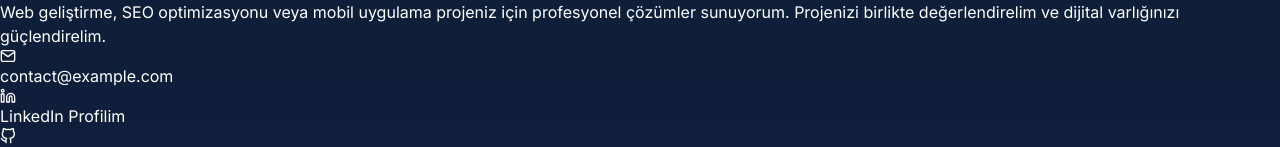
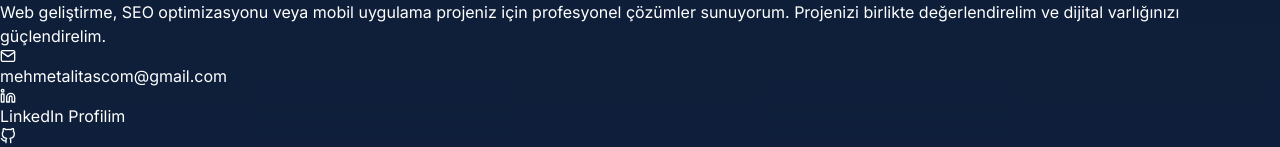
Before and after one commit to mhmtalitas/myportfolio, a Next.js app: page / in a window 1280 px wide. Shown: the part 800-947 px from the top of the page. Built offline with nearby package versions, Linux system fonts and the light colour scheme; no server answers.

Commit message:
Feat: Add English translations for LinkedIn and GitHub profile text

```diff
--- a/src/app/page.tsx
+++ b/src/app/page.tsx
@@ -144,13 +144,13 @@ export default function Home() {
                 variants={fadeInUp}
                 className="flex justify-center md:justify-start space-x-8"
               >
-                <a href="#" className="text-3xl hover:text-teal-300 transition-all duration-300 hover:scale-110">
+                <a href="https://github.com/mhmtalitas" target="_blank" rel="noopener noreferrer" className="text-3xl hover:text-teal-300 transition-all duration-300 hover:scale-110">
                   <FiGithub />
                 </a>
-                <a href="#" className="text-3xl hover:text-teal-300 transition-all duration-300 hover:scale-110">
+                <a href="https://www.linkedin.com/in/mehmet-ali-ta%C5%9F-1b647b279/" target="_blank" rel="noopener noreferrer" className="text-3xl hover:text-teal-300 transition-all duration-300 hover:scale-110">
                   <FiLinkedin />
                 </a>
-                <a href="#" className="text-3xl hover:text-teal-300 transition-all duration-300 hover:scale-110">
+                <a href="mailto:mehmetalitascom@gmail.com" className="text-3xl hover:text-teal-300 transition-all duration-300 hover:scale-110">
                   <FiMail />
                 </a>
               </motion.div>
@@ -386,26 +386,26 @@ export default function Home() {
               >
                 <div className="flex items-center space-x-4">
                   <FiMail className="text-teal-300 text-xl" />
-                  <a href="mailto:contact@example.com" className="text-gray-400 hover:text-teal-300 transition-colors duration-300">
-                    contact@example.com
+                  <a href="mailto:mehmetalitascom@gmail.com" className="text-gray-400 hover:text-teal-300 transition-colors duration-300">
+                    mehmetalitascom@gmail.com
                   </a>
                 </div>
                 <div className="flex items-center space-x-4">
                   <FiLinkedin className="text-teal-300 text-xl" />
-                  <a href="#" className="text-gray-400 hover:text-teal-300 transition-colors duration-300">
-                    LinkedIn Profilim
+                  <a href="https://www.linkedin.com/in/mehmet-ali-ta%C5%9F-1b647b279/" target="_blank" rel="noopener noreferrer" className="text-gray-400 hover:text-teal-300 transition-colors duration-300">
+                    {translations['contact.linkedin'][language]}
                   </a>
                 </div>
                 <div className="flex items-center space-x-4">
                   <FiGithub className="text-teal-300 text-xl" />
-                  <a href="#" className="text-gray-400 hover:text-teal-300 transition-colors duration-300">
-                    GitHub Profilim
+                  <a href="https://github.com/mhmtalitas" target="_blank" rel="noopener noreferrer" className="text-gray-400 hover:text-teal-300 transition-colors duration-300">
+                    {translations['contact.github'][language]}
                   </a>
                 </div>
               </motion.div>
               <motion.a
                 variants={fadeInUp}
-                href="mailto:contact@example.com"
+                href="mailto:mehmetalitascom@gmail.com"
                 className="inline-block mt-8 bg-gradient-to-r from-teal-300 to-teal-400 text-gray-900 px-8 py-3 rounded-lg font-medium hover:from-teal-400 hover:to-teal-500 transition-all duration-300 transform hover:scale-105 hover:shadow-lg"
               >
                 {translations['contact.button'][language]}
@@ -442,13 +442,13 @@ export default function Home() {
             <div className="text-center md:text-right">
               <h3 className="text-xl font-bold text-teal-300 mb-4">{translations['footer.contact'][language]}</h3>
               <div className="flex justify-center md:justify-end space-x-4">
-                <a href="#" className="hover:text-teal-300 transition-colors duration-300" title={translations['footer.social.github'][language]}>
+                <a href="https://github.com/mhmtalitas" target="_blank" rel="noopener noreferrer" className="hover:text-teal-300 transition-colors duration-300" title={translations['footer.social.github'][language]}>
                   <FiGithub className="text-2xl" />
                 </a>
-                <a href="#" className="hover:text-teal-300 transition-colors duration-300" title={translations['footer.social.linkedin'][language]}>
+                <a href="https://www.linkedin.com/in/mehmet-ali-ta%C5%9F-1b647b279/" target="_blank" rel="noopener noreferrer" className="hover:text-teal-300 transition-colors duration-300" title={translations['footer.social.linkedin'][language]}>
                   <FiLinkedin className="text-2xl" />
                 </a>
-                <a href="mailto:contact@example.com" className="hover:text-teal-300 transition-colors duration-300">
+                <a href="mailto:mehmetalitascom@gmail.com" className="hover:text-teal-300 transition-colors duration-300">
                   <FiMail className="text-2xl" />
                 </a>
               </div>
--- a/src/context/LanguageContext.tsx
+++ b/src/context/LanguageContext.tsx
@@ -161,6 +161,14 @@ const translations = {
   'footer.social.github': {
     tr: 'GitHub Profilim',
     en: 'My GitHub Profile'
+  },
+  'contact.linkedin': {
+    tr: 'LinkedIn Profilim',
+    en: 'My LinkedIn Profile'
+  },
+  'contact.github': {
+    tr: 'GitHub Profilim',
+    en: 'My GitHub Profile'
   }
 };
 
```
